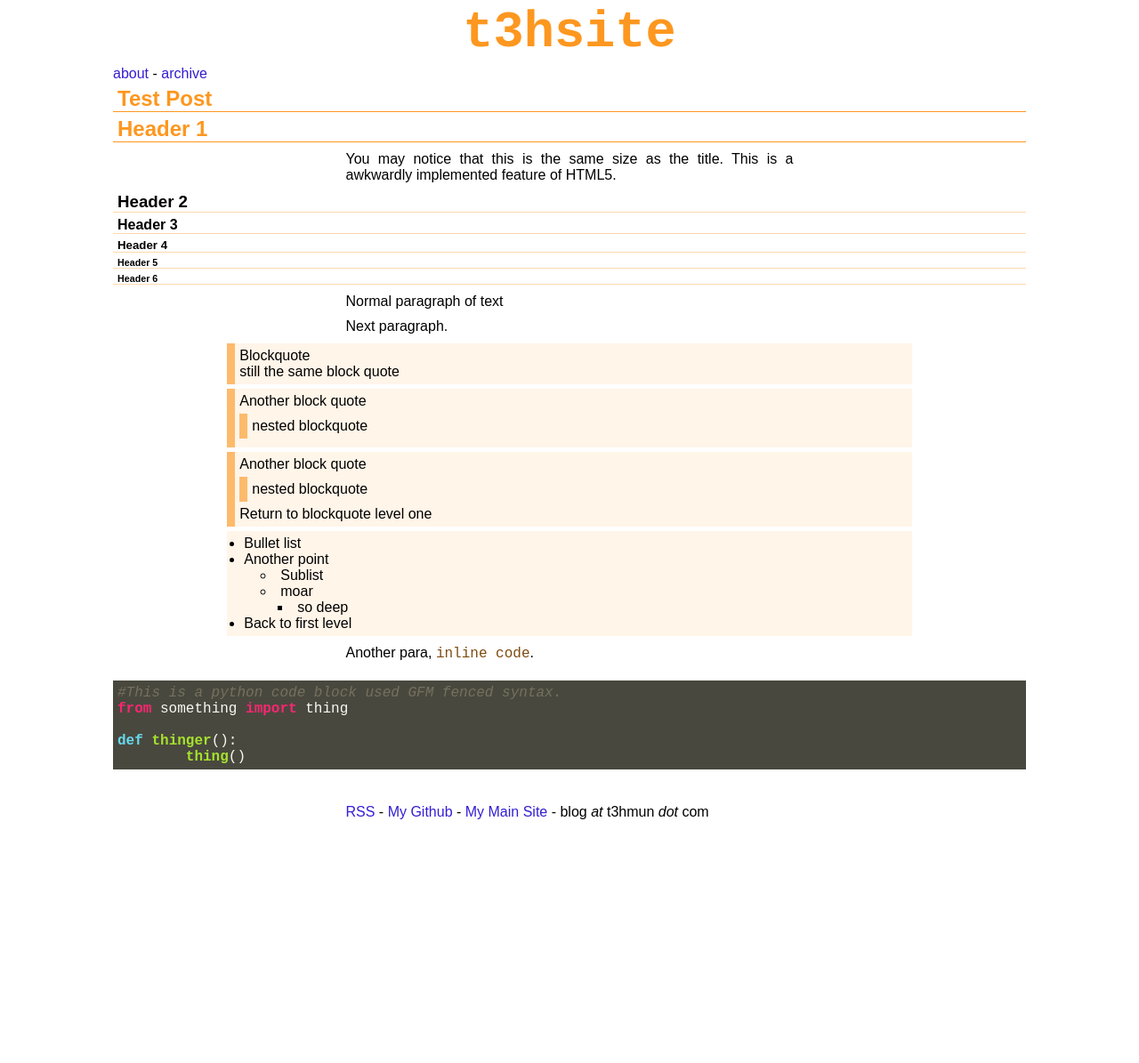
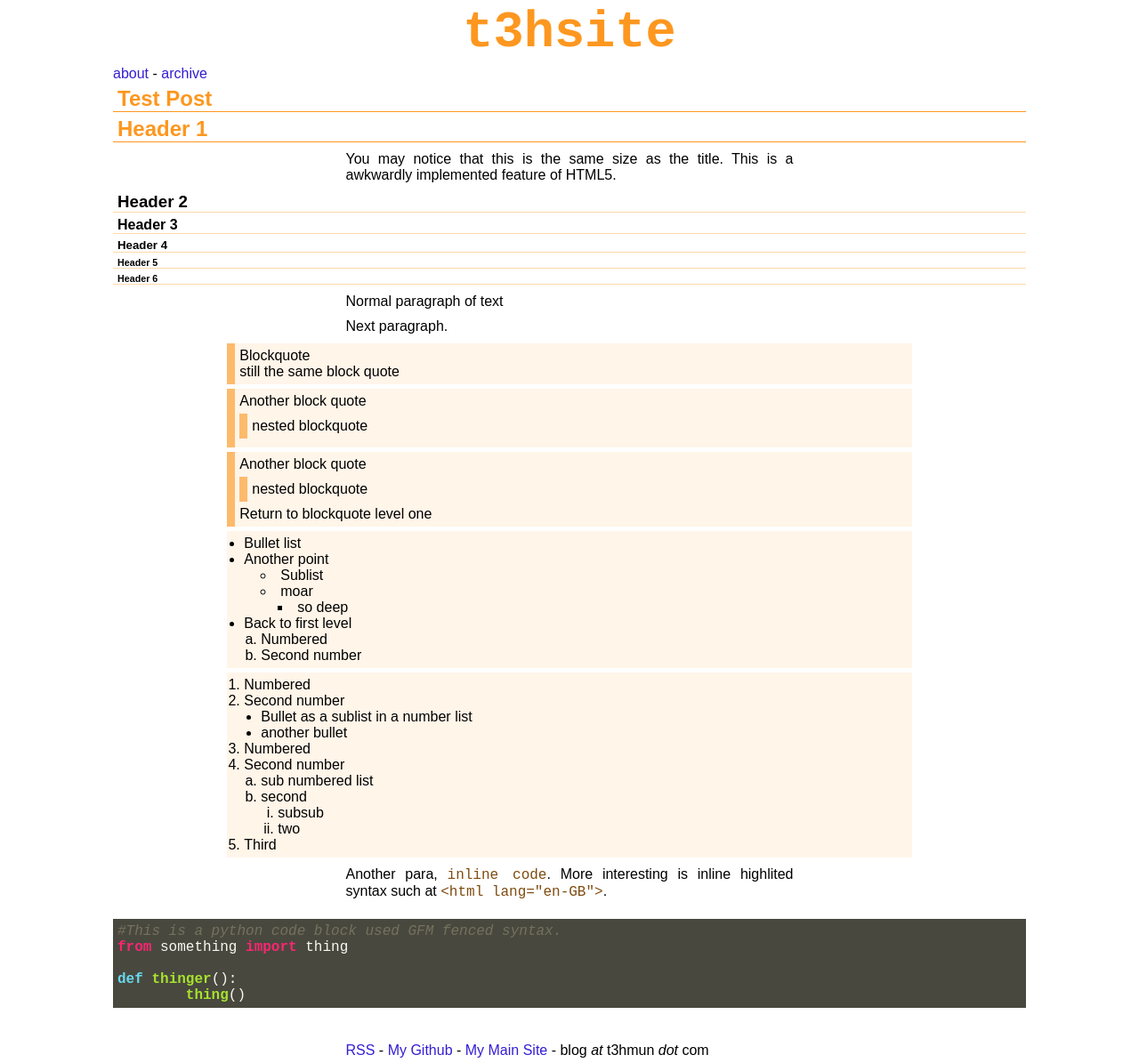
Before and after one commit to t3hmun/t3hsite, a Jekyll site: the page built from _posts/2015-09-30-test-post.md, in a window 1280 px wide. Shown: the whole page at 89% size. Built offline with Jekyll 4.4.1, drawn with Linux system fonts in a browser that asks for light colours; before the commit the page ends 927 px from its top, so only the background shows below that.

Commit message:
Done ol sytle.

````diff
--- a/_posts/2015-09-30-test-post.md
+++ b/_posts/2015-09-30-test-post.md
@@ -38,6 +38,7 @@ Next paragraph.
 > > nested blockquote
 >
 > Return to blockquote level one
+{:title="This blockquote has alt text."}
 
 * Bullet list
 * Another point
@@ -45,8 +46,23 @@ Next paragraph.
 	- moar
          - so deep
 * Back to first level
+    1. Numbered
+    2. Second number
 
-Another para, `inline code`.
+1. Numbered
+2. Second number
+    - Bullet as a sublist in a number list
+    - another bullet
+
+1. Numbered
+2. Second number
+    1. sub numbered list
+    2. second
+        1. subsub
+        2. two
+3. Third
+
+Another para, `inline code`. More interesting is inline highlited syntax such at `<html lang="en-GB">`{:.language-html}.
 
 ```python
 #This is a python code block used GFM fenced syntax.
--- a/_sass/_style.scss
+++ b/_sass/_style.scss
@@ -7,7 +7,6 @@
 //
 
 // TODO:
-// - ol li
 // - div for site nav
 // - div for site footer
 // - div for post date? (need to think about where the date belongs)
@@ -114,7 +113,7 @@ p {
 }
 
 // Set the basic common appearance between other-text elements.
-ul, blockquote, dl {
+ol, ul, blockquote, dl {
     // Wider than the reading width, but not excessively wide.
     max-width: $other-text-width;
 
@@ -157,7 +156,9 @@ ul {
     ul {
         // New kind of bullet for level 2.
         list-style: circle inside none;
+    }
 
+    ul, ol {
         // Sub-lists only require extra left indent, no other spacing (otherwise the flow is disrupted).
         padding: 0 $base;
         margin: 0;
@@ -166,6 +167,38 @@ ul {
             // New kind of bullet for level 3.
             list-style: square inside none;
         }
+    }
+
+    ol {
+        // Ordered sublists use letters.
+        list-style-type: lower-latin;
+
+        ol {
+            // Ordered sub-sublists use roman-numerals.
+            list-style-type: lower-roman;
+        }
+    }
+}
+
+ol {
+    // The top-bottom spacing uses the gutter.
+    // The indent spacing uses the text size.
+    padding: $base-gutter $base;
+
+    ol {
+        // Ordered sublists use letters.
+        list-style-type: lower-latin;
+
+        ol {
+            // Ordered sub-sublists use roman-numerals.
+            list-style-type: lower-roman;
+        }
+    }
+
+    ul, ol {
+        // Sub-lists only require extra left indent, no other spacing (otherwise the flow is disrupted).
+        padding: 0 $base;
+        margin: 0;
     }
 }
 
````
